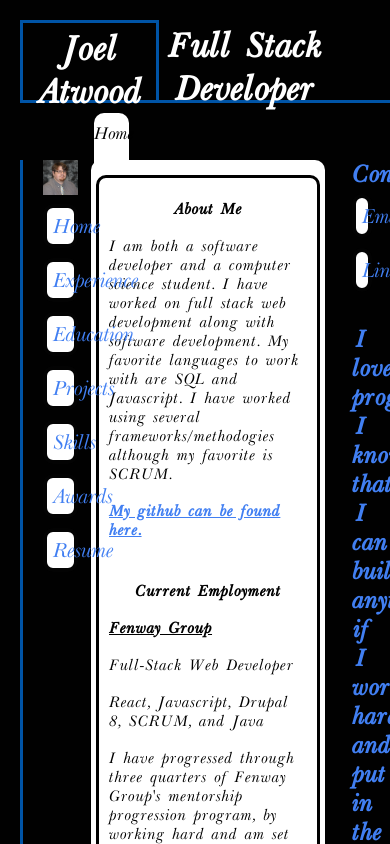
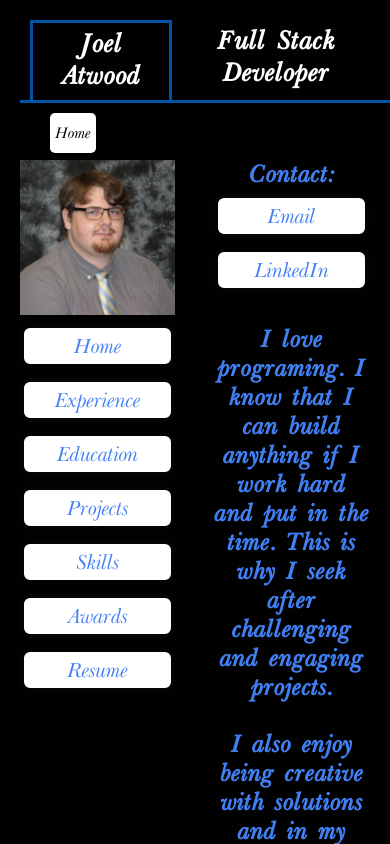
Before and after one commit to joelatwo/joelatwo.github.io, a React (Create React App) app: page / in a window 390 px wide. Shown: the top 844 px of the page. Built offline with nearby package versions, Linux system fonts and the light colour scheme.

Commit message:
Mobile Version

```diff
--- a/src/body.css
+++ b/src/body.css
@@ -8,6 +8,7 @@ body {
   --headerHeight: 160px;
   --rightSidebar: 20%;
   --leftMargin: 20px;
+  --mainContent: calc(100% - var(--sidebarWidth) - var(--rightSidebar));
   margin: 0 0;
   top: 0;
   overflow: scroll;
@@ -75,6 +76,10 @@ h1 {
   text-decoration: none;
 }
 
+#scrollable {
+  overflow: scroll;
+}
+
 /* Import custom font */
 @font-face {
   font-family: "baskerville";
--- a/src/main_content/main_content.css
+++ b/src/main_content/main_content.css
@@ -2,7 +2,7 @@
   position: relative;
   left: calc(var(--sidebarWidth) + var(--leftMargin) - 7px);
   top: var(--headerHeight);
-  width: calc(100% - var(--sidebarWidth) - var(--rightSidebar));
+  width: var(--mainContent);
   height: calc(100% - var(--headerHeight));
   padding-top: 10px;
   background-color: white;
@@ -21,3 +21,13 @@
   border-radius: 10px;
   padding: 10px;
 }
+
+@media (max-width: 768px) {
+  #main_content {
+    left: auto;
+    right: auto;
+    margin-left: auto;
+    margin-right: auto;
+    width: 99%;
+  }
+}
--- a/src/navigation/header/header.css
+++ b/src/navigation/header/header.css
@@ -36,3 +36,24 @@
   color: #ffffff;
   margin-right: 50px;
 }
+
+.hamburger {
+  position: fixed;
+  background-color: white;
+  border-radius: 5px;
+  max-height: 40px;
+  width: 40px;
+  margin-top: 10px;
+  margin-left: 5px;
+}
+
+@media (max-width: 768px) {
+  #header * {
+    font-size: 30px;
+    margin-left: 10px;
+  }
+
+  .idealPosition {
+    margin-right: 10px;
+  }
+}
--- a/src/navigation/header/header.js
+++ b/src/navigation/header/header.js
@@ -1,6 +1,7 @@
 import React, { Component } from "react";
 
 import Tab from "./tab";
+import Menu from "../../assets/folder_icon.svg";
 import "./header.css";
 
 class Header extends Component {
@@ -11,6 +12,14 @@ class Header extends Component {
           <div className="namedTitle">Joel Atwood</div>
           <div className="idealPosition">Full Stack Developer</div>
         </div>
+        {window.screen.width < 768 ? (
+          <button
+            className={"hamburger"}
+            onClick={this.props.ToggleHamburgerMenu}
+          >
+            <img src={Menu} />
+          </button>
+        ) : null}
         <Tab
           className="tab"
           contentList={this.props.contentList}
--- a/src/navigation/header/tab.css
+++ b/src/navigation/header/tab.css
@@ -55,3 +55,27 @@
 .tab:last-of-type {
   margin-right: 0px;
 }
+
+@media (max-width: 768px) {
+  .tabContainer {
+    width: calc(100% - 50px);
+    margin-left: 50px;
+    margin-right: 0;
+  }
+  .tab {
+    border-radius: 5px;
+    border-bottom: 0;
+    width: fit-content;
+    padding-left: 5px;
+    padding-right: 5px;
+  }
+  .tabText {
+    font-size: 18px;
+  }
+  .tabCloseButton {
+    display: none;
+  }
+  .openTab {
+    border-bottom: 0;
+  }
+}
--- a/src/navigation/header/tab.js
+++ b/src/navigation/header/tab.js
@@ -22,6 +22,15 @@ class Tab extends Component {
           // if it isn't in the list add it
           let newDisplayedTabList = [...this.state.displayedTabList];
           newDisplayedTabList.push(this.props.openTab);
+
+          // if we are in mobile only 3 tabs can be listed at the top
+          if (
+            window.screen.width < 768 &&
+            this.state.displayedTabList.length >= 3
+          ) {
+            newDisplayedTabList = _.tail(newDisplayedTabList);
+          }
+
           this.setState({ displayedTabList: newDisplayedTabList });
           this.props.UpdateOpenTab(this.props.openTab);
         }
@@ -43,9 +52,7 @@ class Tab extends Component {
   };
 
   displayTab = tab_name => {
-    if (this.props.openTab !== tab_name) {
-      this.props.UpdateOpenTab(tab_name);
-    }
+    this.props.UpdateOpenTab(tab_name);
   };
 
   render() {
--- a/src/navigation/navigation.js
+++ b/src/navigation/navigation.js
@@ -1,5 +1,5 @@
 import React, { Component } from "react";
-import $ from "jquery";
+import _ from "lodash";
 
 import Sidebar from "./sidebar/sidebar";
 import Header from "./header/header";
@@ -29,21 +29,11 @@ class Navigation extends Component {
   };
 
   UpdateOpenTab = newIndex => {
-    this.setState({ openTab: newIndex });
+    this.setState({ openTab: newIndex, isHamburgerOpen: false });
   };
 
   ToggleHamburgerMenu = () => {
-    this.setState({ isHamburgerOpen: !this.state.isHamburgerOpen }, () => {
-      if (this.state.isHamburgerOpen) {
-        $("body")
-          .get(0)
-          .style.setProperty("--leftMargin", "250px");
-      } else {
-        $("body")
-          .get(0)
-          .style.setProperty("--leftMargin", "50px");
-      }
-    });
+    this.setState({ isHamburgerOpen: !this.state.isHamburgerOpen }, () => {});
   };
 
   render() {
@@ -54,15 +44,20 @@ class Navigation extends Component {
           contentList={this.state.contentList}
           openTab={this.state.openTab}
           isHamburgerOpen={this.state.isHamburgerOpen}
+          ToggleHamburgerMenu={this.ToggleHamburgerMenu}
         />
+
         <Sidebar
           UpdateOpenTab={this.UpdateOpenTab}
           contentList={this.state.contentList}
           ToggleHamburgerMenu={this.ToggleHamburgerMenu}
           isHamburgerOpen={this.state.isHamburgerOpen}
         />
-        <MainContent openTab={this.state.openTab} />
-        <RightSidebar />
+        {this.state.isHamburgerOpen ? null : (
+          <MainContent openTab={this.state.openTab} />
+        )}
+
+        <RightSidebar isHamburgerOpen={this.state.isHamburgerOpen} />
       </div>
     );
   }
--- a/src/navigation/right_sidebar/right_sidebar.css
+++ b/src/navigation/right_sidebar/right_sidebar.css
@@ -1,6 +1,6 @@
 #rightSidebar {
   position: fixed;
-  z-index: 100;
+  z-index: 99;
   right: 0;
   top: var(--headerHeight);
   width: calc(var(--rightSidebar) - var(--leftMargin));
@@ -23,3 +23,18 @@
   font-size: 24px;
   font-weight: normal;
 }
+
+@media (max-width: 786px) {
+  #rightSidebar {
+    background-color: #010101;
+    width: 50%;
+    margin-right: 1px;
+  }
+
+  .closed {
+    width: 0 !important;
+    overflow: hidden;
+    padding: 0 !important;
+    transition: 1s;
+  }
+}
--- a/src/navigation/right_sidebar/right_sidebar.js
+++ b/src/navigation/right_sidebar/right_sidebar.js
@@ -4,7 +4,10 @@ import "./right_sidebar.css";
 class RightSidebar extends Component {
   render() {
     return (
-      <div id="rightSidebar">
+      <div
+        id="rightSidebar"
+        className={this.props.isHamburgerOpen ? "open" : "closed"}
+      >
         <div className="contact">
           Contact:
           <button className="whiteButton buttonWrappedLink rightSidebarButton">
--- a/src/navigation/sidebar/sidebar.css
+++ b/src/navigation/sidebar/sidebar.css
@@ -9,7 +9,7 @@ img {
   left: 0;
   top: var(--headerHeight);
   display: flex;
-  z-index: 100;
+  z-index: 99;
   border-left: 3px solid #0054a6;
   margin-left: var(--leftMargin);
   padding: 0 20px;
@@ -23,6 +23,26 @@ img {
 
 .sidebarButton {
   margin: 5px 0;
+}
+
+@media (max-width: 768px) {
+  #sidebar {
+    background-color: #010101;
+    margin-left: 0;
+    border-left: 0px;
+    width: 50%;
+  }
+  .closed {
+    width: 0 !important;
+    overflow: hidden;
+    padding: 0 !important;
+    transition: 1s;
+  }
+
+  .open {
+    transition: 1s;
+    position: absolute !important;
+  }
 }
 /* .sidebar_button_menu {
   text-align: center;
--- a/src/navigation/sidebar/sidebar.js
+++ b/src/navigation/sidebar/sidebar.js
@@ -18,8 +18,10 @@ class Sidebar extends Component {
 
   render() {
     return (
-      <div id="sidebar">
-        {this.props.isHamburgerOpen ? (
+      <div
+        id="sidebar"
+        className={this.props.isHamburgerOpen ? "open" : "closed"}
+      >
         <div className="sidebarNavigation">
           <img src={image} alt="Joel Atwood" />
           {_.map(this.props.contentList, menu_item => {
@@ -43,9 +45,6 @@ class Sidebar extends Component {
             </a>
           </button>
         </div>
-        ) : (
-          <div />
-        )}
       </div>
     );
   }
```
Also changed, not shown: src/assets/folder_icon.svg (added). Lines whose indentation alone changed are shown as unchanged.
